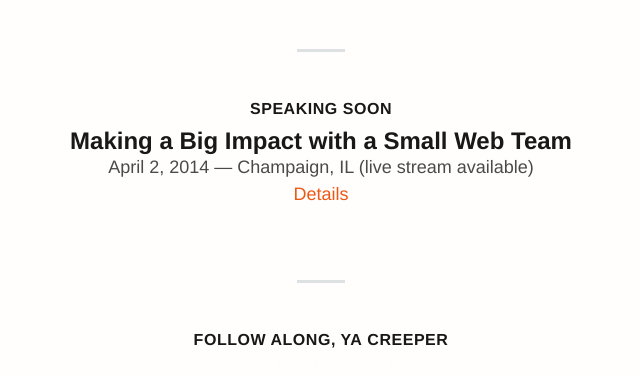
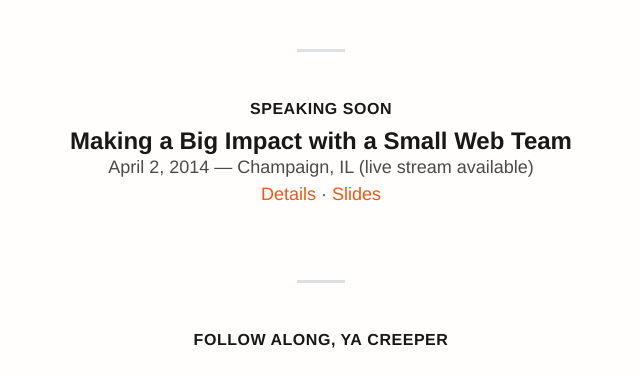
Before and after one commit to mattwondra/mattwondra.github.io, a Jekyll site: the page built from index.html, in a window 1280 px wide. Shown: the part 373-750 px from the top of the page, without its empty margins (319-959 px from the left). Built offline with Jekyll 4.4.1, drawn with Linux system fonts in a browser that asks for light colours; Markdown is read by kramdown in place of the engine named in the settings.

Commit message:
Add slides for Big Small Teams talk.

```diff
--- a/index.html
+++ b/index.html
@@ -23,6 +23,8 @@ layout: default
       April 2, 2014 — Champaign, IL (live stream available)
       <br />
       <a href="http://illinois.edu/calendar/detail/4835?eventId=31732813&calMin=201303&cal=20140311&skinId=4897">Details</a>
+      &middot;
+      <a href="http://www.slideshare.net/mattwondra/making-a-big-impact-with-a-small-web-team">Slides</a>
     </p>
   </div>
 </section>
--- a/speaking.html
+++ b/speaking.html
@@ -14,6 +14,8 @@ status: "is imagining the audience naked"
       April 2, 2014 — Champaign, IL (live stream available)
       <br />
       <a href="http://illinois.edu/calendar/detail/4835?eventId=31732813&calMin=201303&cal=20140311&skinId=4897">Details</a>
+      &middot;
+      <a href="http://www.slideshare.net/mattwondra/making-a-big-impact-with-a-small-web-team">Slides</a>
     </p>
   </div>
 </section>
```
